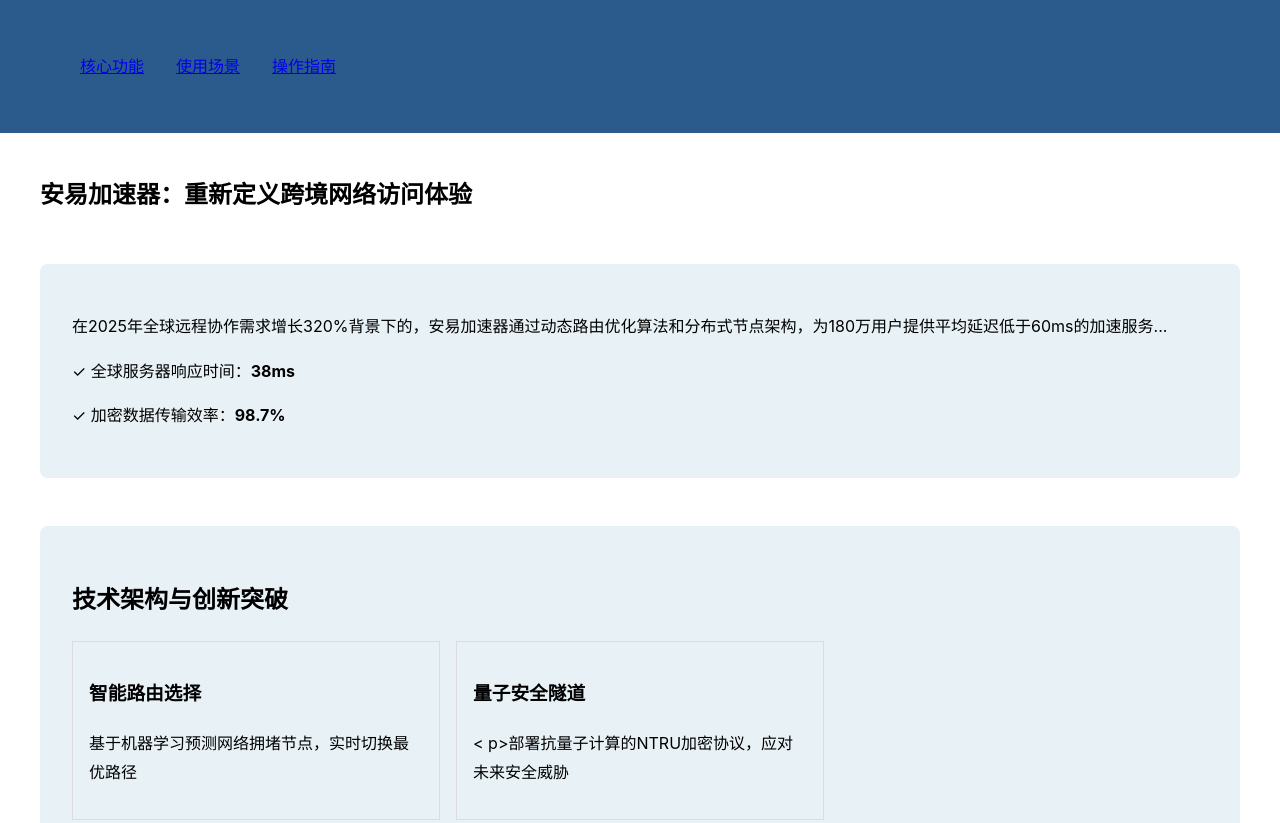
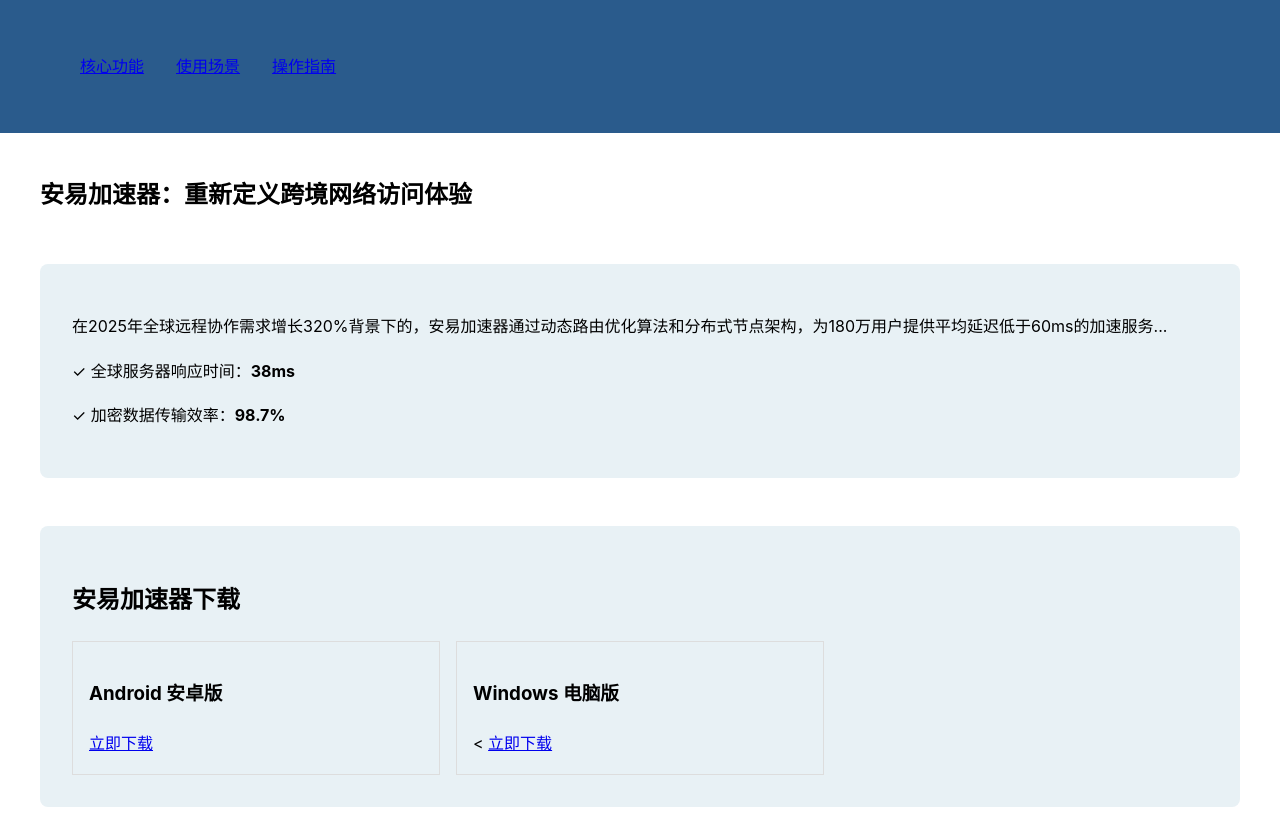
Before and after one commit to baijingvpn/anyi.github.io, a plain HTML site: page index.html in a window 1280 px wide. Shown: the top 823 px of the page. Drawn offline with Linux system fonts and the light colour scheme.

Commit message:
Update index.html

```diff
--- a/index.html
+++ b/index.html
@@ -104,6 +104,22 @@
                 </div>
             </section>
 
+
+            <!-- 下载 -->
+            <section class="section" id="features">
+                <h2>安易加速器下载</h2>
+                <div class="comparison-table">
+                    <div class="table-item">
+                        <h3>Android 安卓版</h3>
+                        <a href="https://www.anyi555.com/app/download?platform=2&channel=download_01&mid=1040&ts=1739952472384&app=ay"" class="download-button" rel="nofollow" target="_blank">立即下载</a>
+                    </div>
+                    <div class="table-item">
+                        <h3>Windows 电脑版</h3>
+ <                       <a href="https://www.anyi555.com/app/download?platform=3&channel=download_01&mid=1040&ts=1739952472384&app=ay&arch=x86"" class="download-button" rel="nofollow" target="_blank">立即下载</a>
+                    </div>
+                </div>
+            </section>
+
             <!-- 核心功能 -->
             <section class="section" id="features">
                 <h2>技术架构与创新突破</h2>
```
